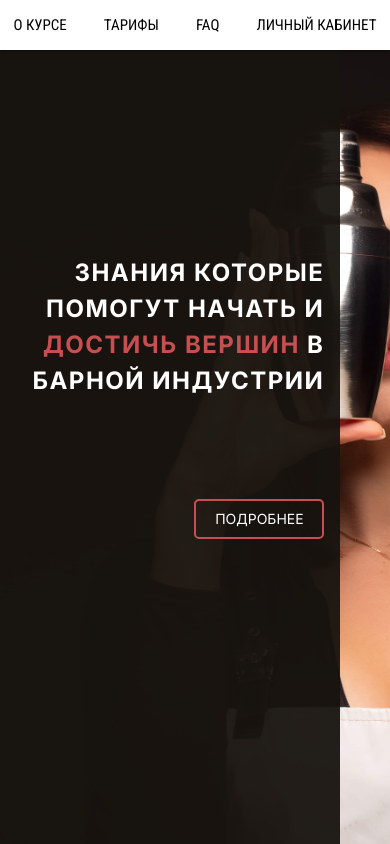
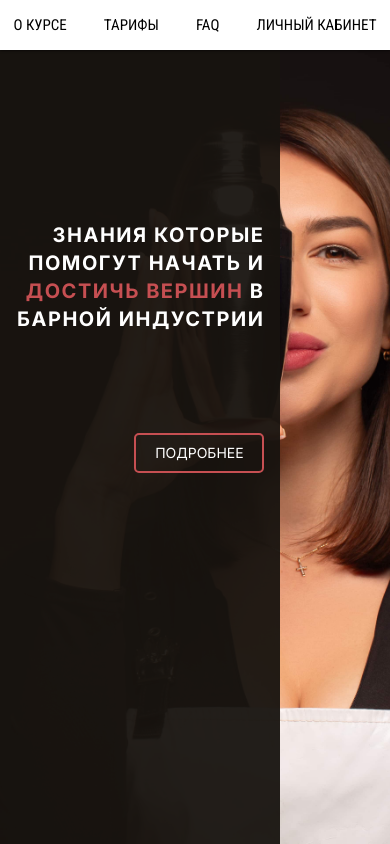
Before and after one commit to ChubarovOleksandr/Cocktail-Course, a React (Vite) app: page / in a window 390 px wide. Shown: the top 844 px of the page. Built offline with nearby package versions, Linux system fonts and the light colour scheme; a web font is replaced by a local one.

Commit message:
change design

```diff
--- a/src/style/contentPage/contentMedia.scss
+++ b/src/style/contentPage/contentMedia.scss
@@ -295,6 +295,19 @@
   }
   .intro .title {
     background-position: -40px 0;
+  }
+}
+@media (max-width: 435px) and (max-height: 935px) {
+  .intro .title .title__text {
+    width: 280px;
+    padding-bottom: 150px;
+  }
+  .intro .title {
+    background-position: -140px 0;
+  }
+  .intro .title .title__text h1 {
+    font-size: 20px !important;
+    line-height: 28px !important;
   }
 }
 @media (max-width: 1455px) and (max-height: 760px) {
```
